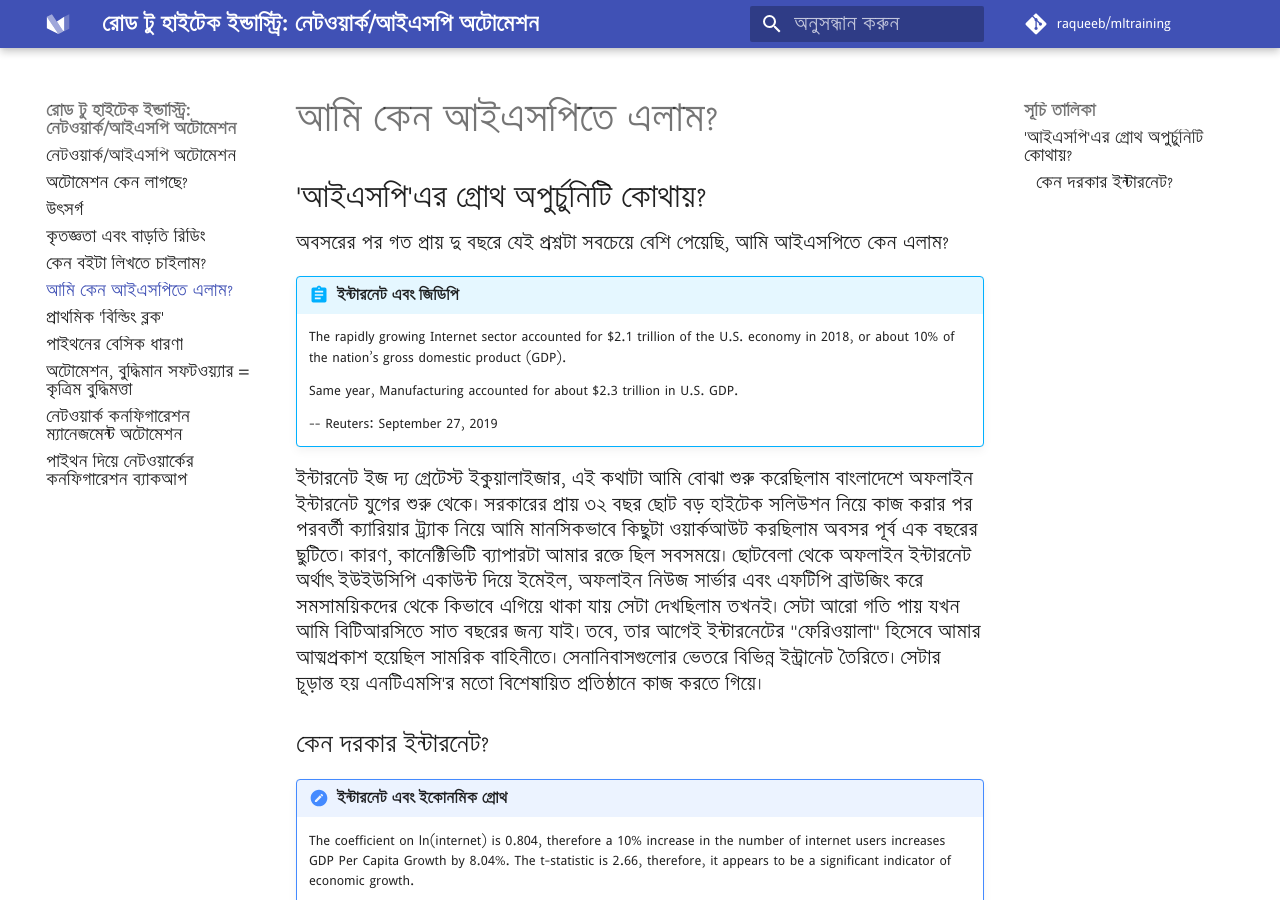
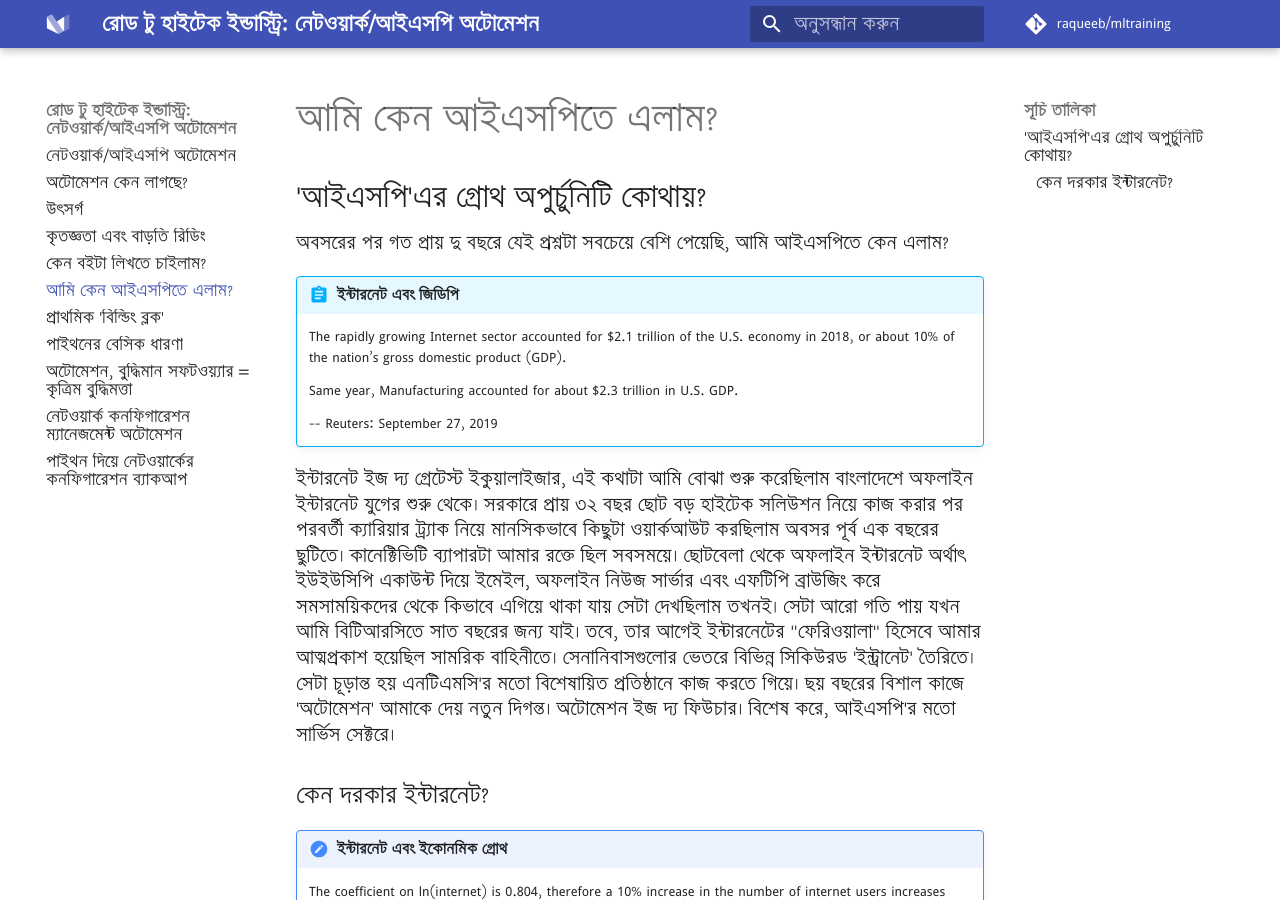
Before and after one commit to aiwithr/automation, an MkDocs documentation site: the page built from docs/whyisp.md, in a window 1280 px wide and 900 px high. Built offline with MkDocs 1.6.1 and Material for MkDocs 9.7.7, drawn with Linux system fonts in a browser that asks for light colours; some web fonts are replaced; comment, search, counter and statistics services are not loaded; some of the changed text lies outside the part shown.

```diff
--- a/docs/whyisp.md
+++ b/docs/whyisp.md
@@ -9,7 +9,7 @@
 
     -- Reuters: September 27, 2019
 
-ইন্টারনেট ইজ দ্য গ্রেটেস্ট ইকুয়ালাইজার, এই কথাটা আমি বোঝা শুরু করেছিলাম বাংলাদেশে অফলাইন ইন্টারনেট যুগের শুরু থেকে। সরকারের প্রায় ৩২ বছর ছোট বড় হাইটেক সলিউশন নিয়ে কাজ করার পর পরবর্তী ক্যারিয়ার ট্র্যাক নিয়ে আমি মানসিকভাবে কিছুটা ওয়ার্কআউট করছিলাম অবসর পূর্ব এক বছরের ছুটিতে। কারণ, কানেক্টিভিটি ব্যাপারটা আমার রক্তে ছিল সবসময়ে। ছোটবেলা থেকে অফলাইন ইন্টারনেট অর্থাৎ ইউইউসিপি একাউন্ট দিয়ে ইমেইল, অফলাইন নিউজ সার্ভার এবং এফটিপি ব্রাউজিং করে সমসাময়িকদের থেকে কিভাবে এগিয়ে থাকা যায় সেটা দেখছিলাম তখনই। সেটা আরো গতি পায় যখন আমি বিটিআরসিতে সাত বছরের জন্য যাই। তবে, তার আগেই ইন্টারনেটের "ফেরিওয়ালা" হিসেবে আমার আত্মপ্রকাশ হয়েছিল সামরিক বাহিনীতে। সেনানিবাসগুলোর ভেতরে বিভিন্ন ইন্ট্রানেট তৈরিতে। সেটার চূড়ান্ত হয় এনটিএমসি'র মতো বিশেষায়িত প্রতিষ্ঠানে কাজ করতে গিয়ে।
+ইন্টারনেট ইজ দ্য গ্রেটেস্ট ইকুয়ালাইজার, এই কথাটা আমি বোঝা শুরু করেছিলাম বাংলাদেশে অফলাইন ইন্টারনেট যুগের শুরু থেকে। সরকারে প্রায় ৩২ বছর ছোট বড় হাইটেক সলিউশন নিয়ে কাজ করার পর পরবর্তী ক্যারিয়ার ট্র্যাক নিয়ে মানসিকভাবে কিছুটা ওয়ার্কআউট করছিলাম অবসর পূর্ব এক বছরের ছুটিতে। কানেক্টিভিটি ব্যাপারটা আমার রক্তে ছিল সবসময়ে। ছোটবেলা থেকে অফলাইন ইন্টারনেট অর্থাৎ ইউইউসিপি একাউন্ট দিয়ে ইমেইল, অফলাইন নিউজ সার্ভার এবং এফটিপি ব্রাউজিং করে সমসাময়িকদের থেকে কিভাবে এগিয়ে থাকা যায় সেটা দেখছিলাম তখনই। সেটা আরো গতি পায় যখন আমি বিটিআরসিতে সাত বছরের জন্য যাই। তবে, তার আগেই ইন্টারনেটের "ফেরিওয়ালা" হিসেবে আমার আত্মপ্রকাশ হয়েছিল সামরিক বাহিনীতে। সেনানিবাসগুলোর ভেতরে বিভিন্ন সিকিউরড 'ইন্ট্রানেট' তৈরিতে। সেটা চূড়ান্ত হয় এনটিএমসি'র মতো বিশেষায়িত প্রতিষ্ঠানে কাজ করতে গিয়ে। ছয় বছরের বিশাল কাজে 'অটোমেশন' আমাকে দেয় নতুন দিগন্ত। অটোমেশন ইজ দ্য ফিউচার। বিশেষ করে, আইএসপি'র মতো সার্ভিস সেক্টরে।
 
 ### কেন দরকার ইন্টারনেট?
 
```
Also changed, not shown: other parts of docs/whyisp.md (+5 -0 lines), docs/index.md (+8 -3 lines).
